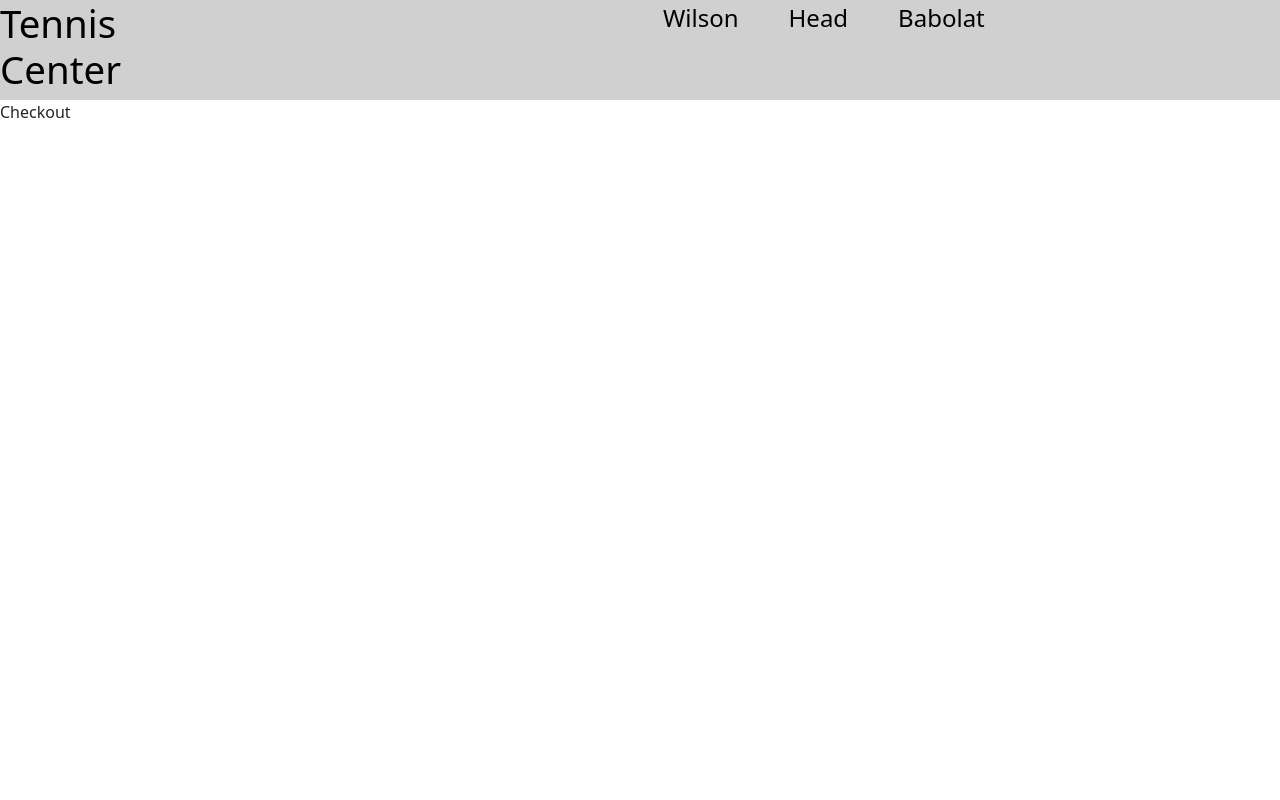
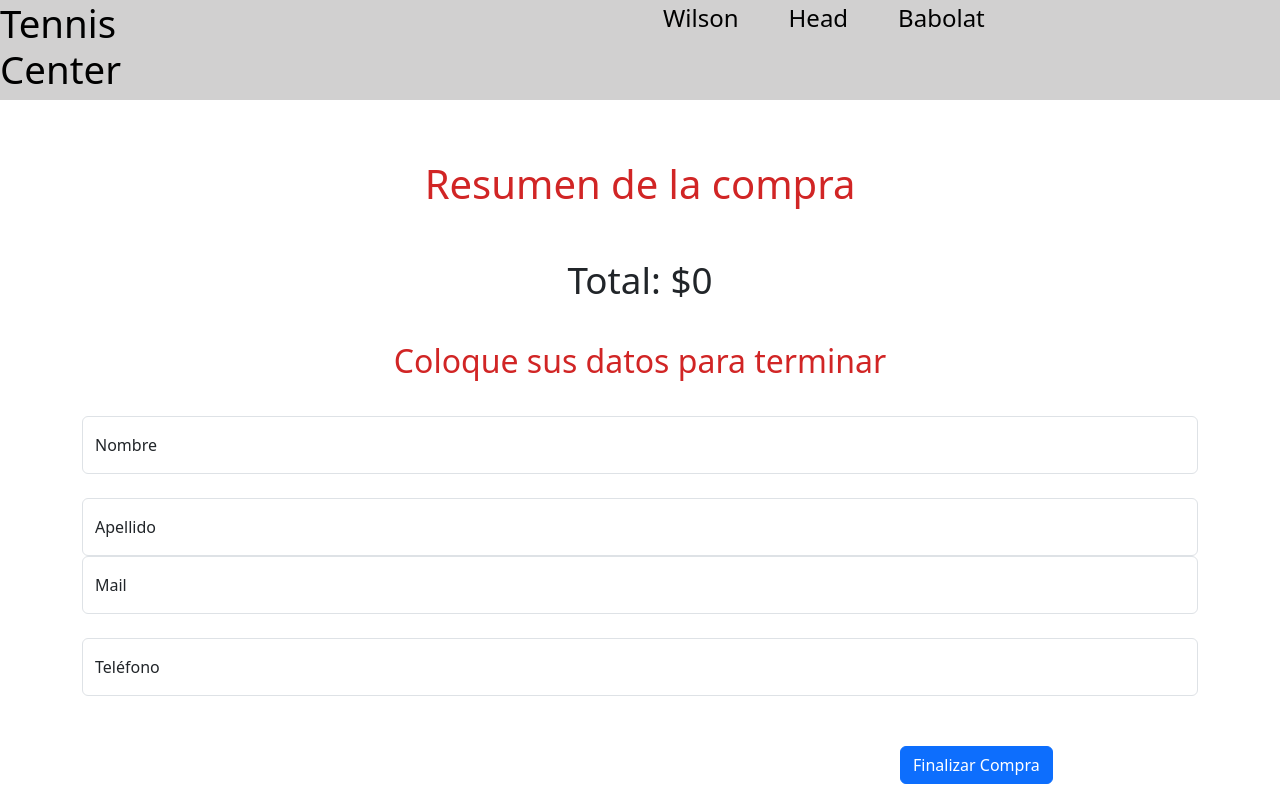
Before and after one commit to FacundoNicolasOviedo/Proyecto-Coder-ReactJs, a React (Vite) app in the folder ProyectoFacundoOviedo/: page /checkout in a window 1280 px wide. Shown: the top 800 px of the page. Built offline with nearby package versions, Linux system fonts and the light colour scheme.

Commit message:
comienzo formulario

```diff
--- a/ProyectoFacundoOviedo/src/Componentes/Cart/Cart.jsx
+++ b/ProyectoFacundoOviedo/src/Componentes/Cart/Cart.jsx
@@ -2,6 +2,7 @@ import React, { useContext } from 'react'
 import { CartContext } from '../../Context/CartProvider'
 import ItemCart from './ItemCart';
 import "./Cart.modules.css"
+import { NavLink } from 'react-router-dom';
 
 const cart = () => {
 
@@ -22,12 +23,14 @@ const cart = () => {
 
         <div className='container'>
           <div className='row'>
+              <NavLink to="/checkout">
                 <div className='col'>
-              <button className='btn btn-success'>Finalizar compra</button>
+                  <button className='btn btn-success'>Ir al Checkout</button>
                 </div>
+              </NavLink>
 
               <div className='col'>
-              <button className='btn btn-warning' onClick={clearCart}>Vaciar carrito</button>
+                <button className='botonVaciar btn btn-warning' onClick={clearCart}>Vaciar carrito</button>
               </div>
 
               <div className='col'>
--- a/ProyectoFacundoOviedo/src/Componentes/Cart/Cart.modules.css
+++ b/ProyectoFacundoOviedo/src/Componentes/Cart/Cart.modules.css
@@ -5,7 +5,7 @@
 }
 
 .estiloTotal{
-    margin-left: 210px;
+    margin-left: 420px;
 }
 
 .estiloTituloCart{
@@ -14,3 +14,7 @@
     color: rgb(209, 37, 37);
     margin-bottom: 50px;
 }
+
+.botonVaciar{
+    margin-left: 500px;
+}
--- a/ProyectoFacundoOviedo/src/Componentes/Cart/ItemCart.jsx
+++ b/ProyectoFacundoOviedo/src/Componentes/Cart/ItemCart.jsx
@@ -24,7 +24,7 @@ const ItemCart = ({ item }) => {
                         className="tituloCartPrice">${item.price}</h4>
                 </div>
                 <div className="col">
-                    <h4 className="tituloCartCantidad">{item.quantity}</h4>
+                    <h4 className="tituloCartCantidad">X{item.quantity}</h4>
                 </div>
                 <div className="col">
                     <button className="botonRemover btn btn-danger" onClick={() => removeItem(item.id)}>Eliminar Producto</button>
--- a/ProyectoFacundoOviedo/src/Componentes/Checkout/Checkout.jsx
+++ b/ProyectoFacundoOviedo/src/Componentes/Checkout/Checkout.jsx
@@ -1,15 +1,65 @@
 import React from 'react'
 import { useContext } from 'react'
 import { CartContext } from "../../Context/CartProvider"
+import "./checkout.modules.css"
 
 
 
 
 const Checkout = () => {
 
-    const {cart} = useContext(CartContext)
+  const { cart, totalPrice } = useContext(CartContext)
+
   return (
-    <div>Checkout</div>
+    <div>
+      <h1 className='tituloCheckout'>Resumen de la compra</h1>
+      <div>
+        {cart.map((item) => (
+          <div className="container">
+            <div className="row">
+              <div className="col">
+                <h4 className="tituloCart">{item.title}</h4>
+              </div>
+              <div className="col">
+                <h4
+                  className="tituloCartCategory">{item.categoryId}</h4>
+              </div>
+              <div className="col">
+                <h4
+                  className="tituloCartPrice">${item.price}</h4>
+              </div>
+              <div className="col">
+                <h4 className="tituloCartCantidad">X{item.quantity}</h4>
+              </div>
+              <hr />
+            </div>
+          </div>
+        ))}
+        <div className='col'>
+          <h3 className='estiloTotalCheckout'>Total: ${totalPrice()}</h3>
+        </div>
+      </div>
+      <div className='container'>
+        <h2 className='tituloFormulario'>Coloque sus datos para terminar</h2>
+        <div className="form-floating mb-4">
+          <input type="email" class="form-control" id="floatingInput" placeholder="name@example.com"></input>
+          <label for="floatingInput">Nombre</label>
+        </div>
+        <div className="form-floating">
+          <input type="password" class="form-control" id="floatingPassword" placeholder="Password"></input>
+          <label for="floatingPassword">Apellido</label>
+          <div class="form-floating mb-4">
+            <input type="email" class="form-control" id="floatingInput" placeholder="name@example.com"></input>
+            <label for="floatingInput">Mail</label>
+          </div>
+          <div className="form-floating">
+            <input type="password" class="form-control" id="floatingPassword" placeholder="Password"></input>
+            <label for="floatingPassword">Teléfono</label>
+          </div>
+        </div>
+      </div>
+      <button className='estiloBotonCheckout btn btn-primary'>Finalizar Compra</button>
+    </div>
   )
 }
 
--- /dev/null
+++ b/ProyectoFacundoOviedo/src/Componentes/Checkout/Checkout.modules.css
@@ -0,0 +1,38 @@
+.tituloCheckout{
+    margin-top: 60px;
+    color: rgb(209, 37, 37);
+    text-align: center;
+    margin-bottom: 40px;
+}
+.tituloCart{
+    margin-top: 60px;
+    margin-left: 10px;
+   }
+.tituloCartCategory{
+    margin-top: 60px;
+   margin-left: 70px;
+}
+
+.tituloCartCantidad{
+    margin-top: 60px;
+   margin-left: 70px;
+}
+.tituloCartPrice{
+    margin-top: 60px;
+   margin-left: 50px;
+}
+.estiloTotalCheckout{
+    font-size: 2.3rem;
+    margin-top: 50px;
+    text-align: center;
+}
+.tituloFormulario{
+    color: rgb(209, 37, 37);
+    text-align: center;
+    margin-top: 40px;
+    margin-bottom: 35px;
+}
+.estiloBotonCheckout{
+    margin-top: 50px;
+    margin-left: 900px;
+}
```
Lines whose indentation alone changed are shown as unchanged.
